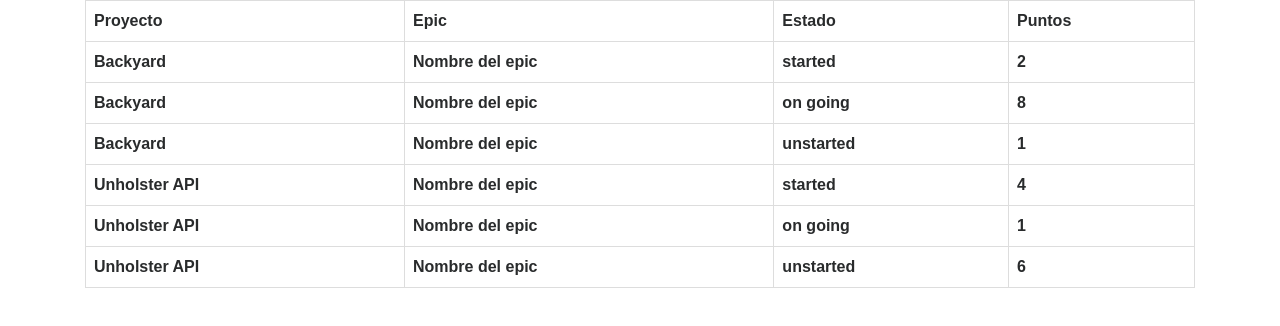
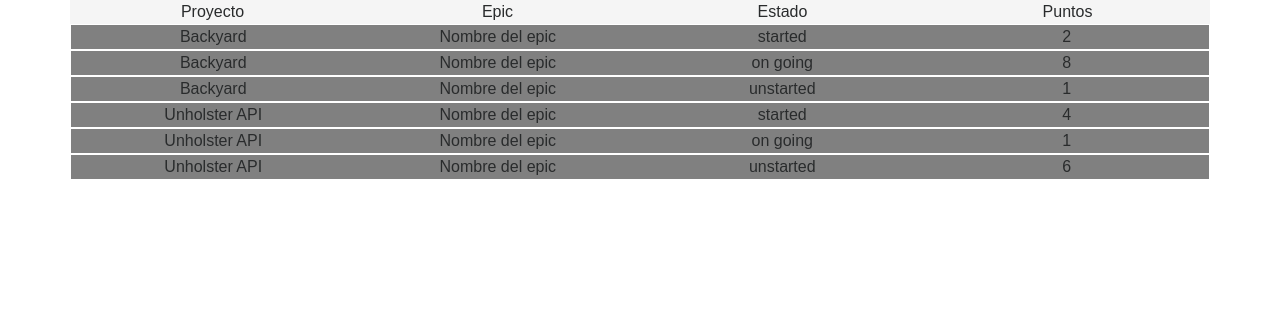
Before and after one commit to ValLR/BinnacleMockup, a React app: page / in a window 1280 px wide. Built offline with nearby package versions, Linux system fonts and the light colour scheme.

Commit message:
table style changes, trying to make draggable

```diff
--- a/src/components/BinnacleTable.js
+++ b/src/components/BinnacleTable.js
@@ -8,23 +8,21 @@
 		let points = 0;
 
 		return(
-		    <table>
-		    	<thead>
-		    		<tr>
-		        		<th>Proyecto</th>
-		        		<th>Epic</th>
-		        		<th>Estado</th>
-		        		<th>Puntos</th>
-		        	</tr>
-		      	</thead>
-				{pivotalData.data[0].projects.map((project) =>
-					project.stories.map((story) =>
-
-					<StoryRow key={story.id} project={project.canonicalName} epic={story.epic} pivState={story.state} points={story.points} />
-				)
-			)}
-		    </table>
-
+			<div>
+			    <div className="row head">
+			        <div className="col-lg-3 col-md-3 col-sm-3 text-center">Proyecto</div>
+			        <div className="col-lg-3 col-md-3 col-sm-3 text-center">Epic</div>
+			        <div className="col-lg-3 col-md-3 col-sm-3 text-center">Estado</div>
+			        <div className="col-lg-3 col-md-3 col-sm-3 text-center">Puntos</div>
+				</div>
+		      	<div>
+					{pivotalData.data[0].projects.map((project) =>
+						project.stories.map((story) =>
+						<StoryRow  key={story.id} project={project.canonicalName} epic={story.epic} pivState={story.state} points={story.points} />
+					)
+					)}
+				</div>
+			</div>
 		)
 	}
 }
--- a/src/components/StoryRow.js
+++ b/src/components/StoryRow.js
@@ -1,5 +1,12 @@
 import React, { Component } from 'react';
 
+function dragstart_handler(ev) {
+	console.log("dragstart");
+
+	ev.dataTransfer.setData("text/plain", ev.target.id);
+ 	ev.dataTransfer.setData("text/html", "<p>Example paragraph</p>");
+  	ev.dataTransfer.setData("text/uri-list", "http://developer.mozilla.org");
+}
 
 class StoryRow extends Component {
 
@@ -26,14 +33,12 @@
 	render() {
 
 		return (
-			<tbody>
-				<tr>
-					<th>{this.props.project}</th>
-					<th>{this.props.epic}</th>
-					<th>{this.props.pivState}</th>
-					<th>{this.props.points}</th>
-				</tr>
-			</tbody>
+			<div draggable="true" className="story row" onDragStart={dragstart_handler}>
+				<div className="col-lg-3 col-md-3 col-sm-3 text-center">{this.props.project}</div>
+				<div className="col-lg-3 col-md-3 col-sm-3 text-center">{this.props.epic}</div>
+				<div className="col-lg-3 col-md-3 col-sm-3 text-center">{this.props.pivState}</div>
+				<div className="col-lg-3 col-md-3 col-sm-3 text-center">{this.props.points}</div>
+			</div>
 		)
 	}
 }
--- a/src/index.css
+++ b/src/index.css
@@ -9,8 +9,11 @@
     width: 100%;
 }
 
-td, th {
-    border: 1px solid #dddddd;
-    text-align: left;
-    padding: 8px;
+.head {
+	background-color: whitesmoke;
 }
+
+.story {
+	background-color:gray;
+	border:1px solid white;
+}
```
Also changed, not shown: src/components/drag-n-drop.js (deleted, +0 -41 lines), src/components/handlers.js (added).
